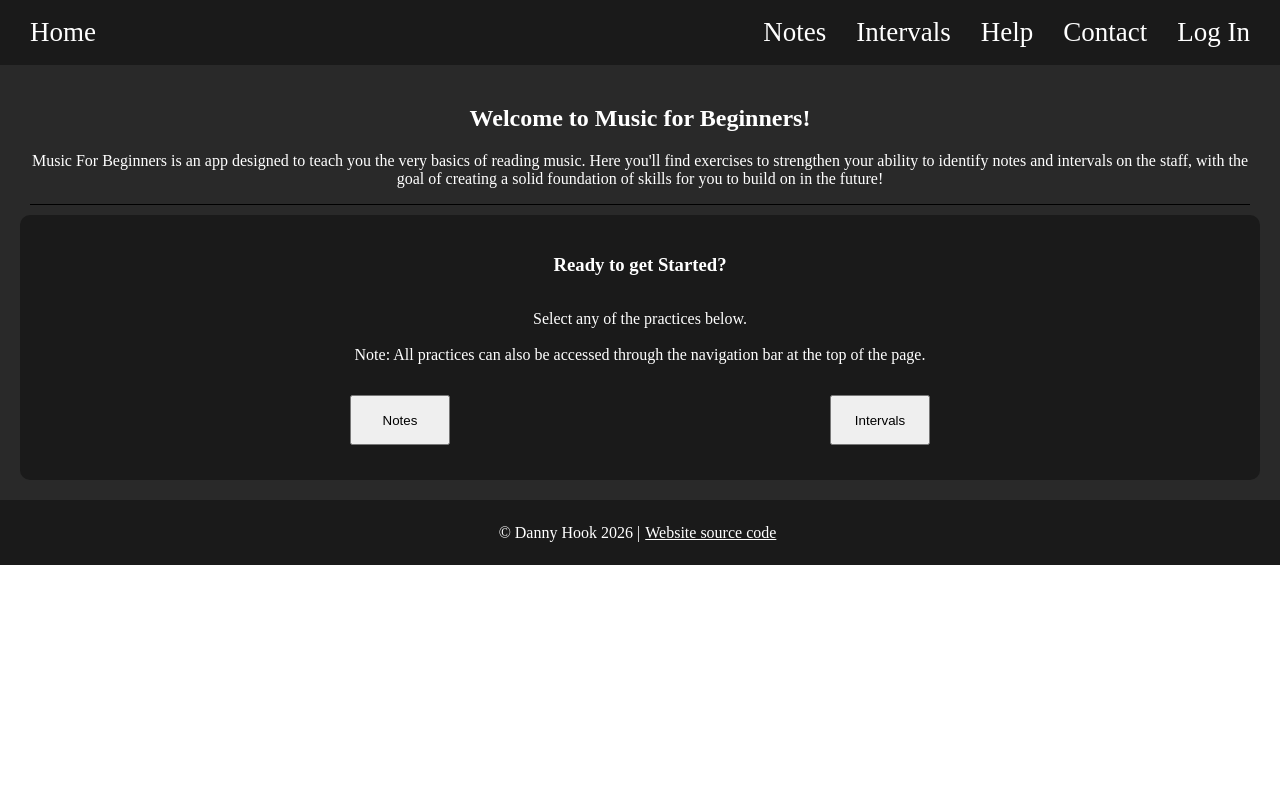
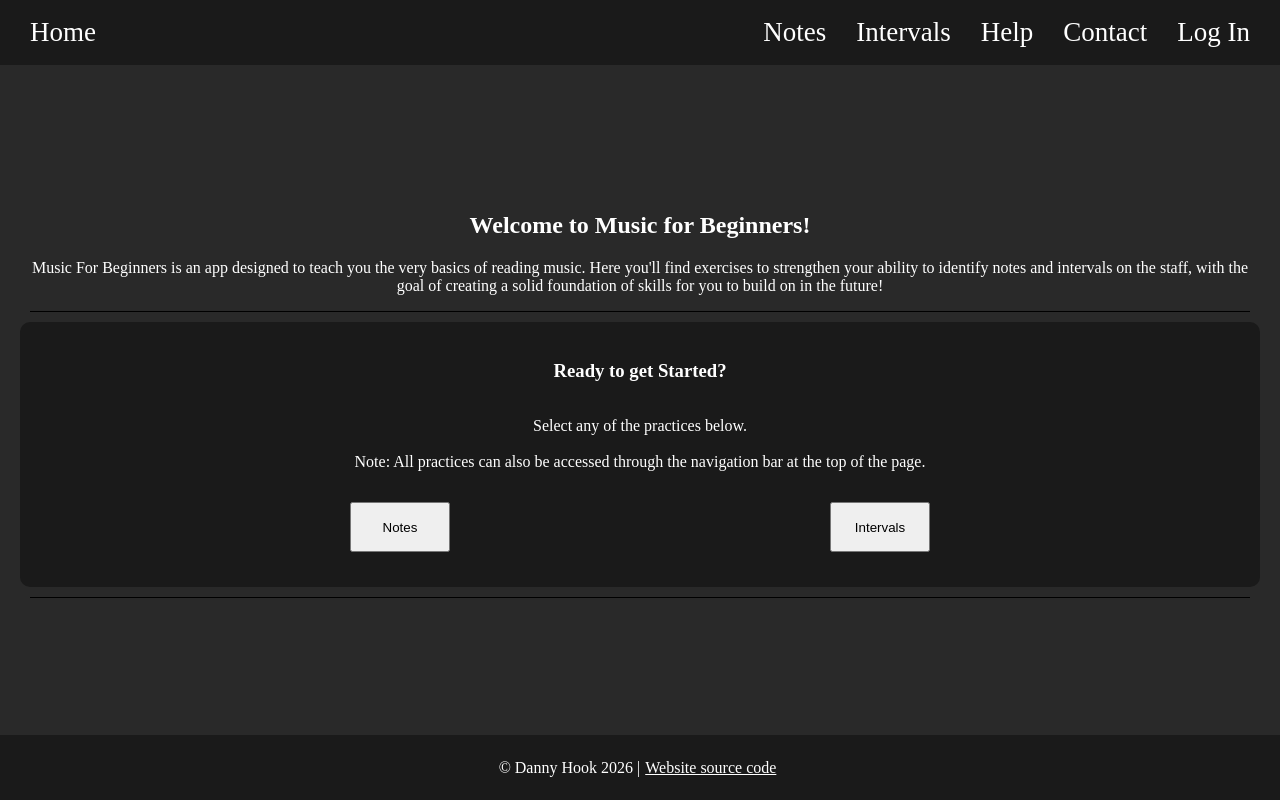
Before and after one commit to MostLikelyNotHuman/u2-rebuild, a React (Vite) app in the folder mfbr2/: page / in a window 1280 px wide. Built offline with nearby package versions, Linux system fonts and the light colour scheme.

Commit message:
fixed formatting to properly fill space

```diff
--- a/mfbr2/src/components/HomePage.css
+++ b/mfbr2/src/components/HomePage.css
@@ -1,8 +1,15 @@
+#root {
+    background-color: rgb(41, 41, 41);
+    height: 100vh;
+    display: flex;
+    flex-direction: column;
+    justify-content: space-between;
+}
+
 .homePage-main {
     padding: 20px;
     color: white;
     background-color: rgb(41, 41, 41);
-    height: auto;
 }
 
 #homePage-intro {
@@ -25,8 +32,8 @@
 }
 
 #home-box-body {
-   white-space: pre-wrap;
-   text-align: center;
+    white-space: pre-wrap;
+    text-align: center;
 }
 
 #home-box-buttons {
--- a/mfbr2/src/components/HomePage.jsx
+++ b/mfbr2/src/components/HomePage.jsx
@@ -40,6 +40,7 @@ const HomePage = () => {
                     buttons={buttons}
                 />
             </div>
+            <Divider />
         </main>
     );
 }
--- a/mfbr2/src/components/basic/Footer.css
+++ b/mfbr2/src/components/basic/Footer.css
@@ -2,6 +2,7 @@ footer {
     color: white;
     background-color: rgb(26, 26, 26);
     height: 65px;
+    min-height: 65px;
     display: flex;
     align-items: center;
     justify-content: center;
--- a/mfbr2/src/components/basic/Header.css
+++ b/mfbr2/src/components/basic/Header.css
@@ -1,6 +1,7 @@
 header {
     display: flex;
     height: 65px;
+    min-height: 65px;
     padding: 0px 20px;
     background-color: rgb(26, 26, 26);
 }
```
